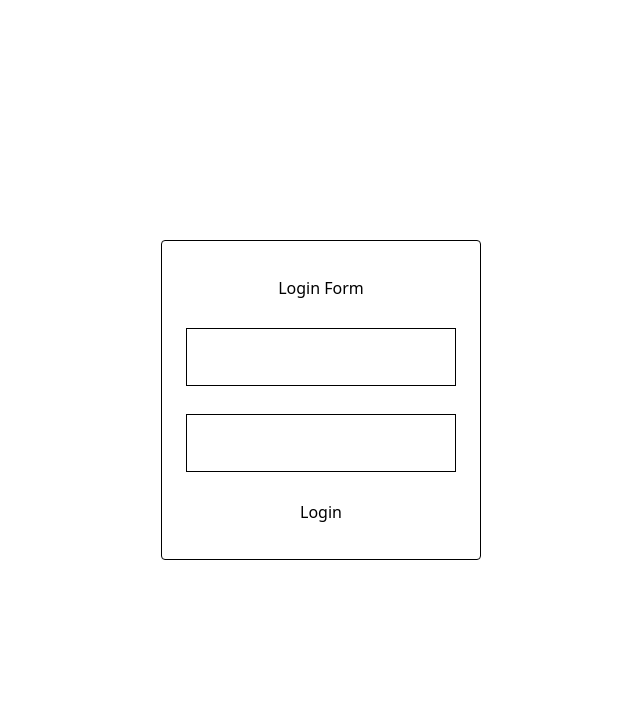
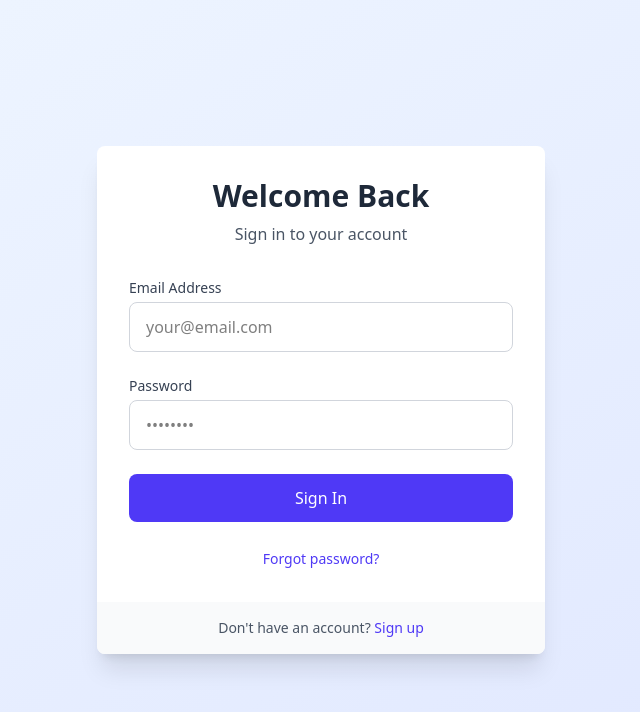
Before and after one commit to DILANTHA9590/paws_care_frontend, a React (Vite) app: page /login in a window 1280 px wide. Shown: the top 712 px of the page, without its empty margins (319-959 px from the left). Built offline with nearby package versions, Linux system fonts and the light colour scheme.

Commit message:
enhance login form css✅🎨

```diff
--- a/src/LoginForm.jsx
+++ b/src/LoginForm.jsx
@@ -53,33 +53,83 @@ export default function LoginForm() {
   };
 
   return (
-    <>
-      <div className="h-screen flex justify-center items-center">
-        <div className="sm:w-[25%]">
-          <form onSubmit={handleLogin}>
-            <div className="flex flex-col gap-y-7 border p-6 rounded h-[40vh] justify-center">
-              <h1 className="text-center">Login Form</h1>
+    <div className="min-h-screen bg-gradient-to-br from-blue-50 to-indigo-100 flex items-center justify-center p-4">
+      <div className="w-full max-w-md">
+        <div className="bg-white rounded-lg shadow-xl overflow-hidden">
+          <div className="p-8">
+            <div className="text-center mb-8">
+              <h1 className="text-3xl font-bold text-gray-800">Welcome Back</h1>
+              <p className="text-gray-600 mt-2">Sign in to your account</p>
+            </div>
+
+            <form onSubmit={handleLogin} className="space-y-6">
+              <div>
+                <label
+                  htmlFor="email"
+                  className="block text-sm font-medium text-gray-700 mb-1"
+                >
+                  Email Address
+                </label>
                 <input
                   type="email"
+                  id="email"
                   value={email}
-                className="border p-4"
                   onChange={(e) => setEmail(e.target.value)}
+                  className="w-full px-4 py-3 rounded-lg border border-gray-300 focus:ring-2 focus:ring-indigo-500 focus:border-indigo-500 transition duration-200"
+                  placeholder="your@email.com"
                   required
                 />
+              </div>
+
+              <div>
+                <label
+                  htmlFor="password"
+                  className="block text-sm font-medium text-gray-700 mb-1"
+                >
+                  Password
+                </label>
                 <input
                   type="password"
+                  id="password"
                   value={password}
-                onChange={(e) => setPassword(e.target.value)} // මෙතන password line එකේ typing error එකක් තිබ්බා
-                className="border p-4"
+                  onChange={(e) => setPassword(e.target.value)}
+                  className="w-full px-4 py-3 rounded-lg border border-gray-300 focus:ring-2 focus:ring-indigo-500 focus:border-indigo-500 transition duration-200"
+                  placeholder="••••••••"
                   required
                 />
-              <button type="submit" className="block">
-                Login
+              </div>
+
+              <button
+                type="submit"
+                className="w-full bg-indigo-600 hover:bg-indigo-700 text-white font-medium py-3 px-4 rounded-lg transition duration-200 transform hover:scale-[1.01]"
+              >
+                Sign In
               </button>
-            </div>
             </form>
+
+            <div className="mt-6 text-center">
+              <a
+                href="#"
+                className="text-sm text-indigo-600 hover:text-indigo-500 font-medium"
+              >
+                Forgot password?
+              </a>
             </div>
           </div>
-    </>
+
+          <div className="bg-gray-50 px-8 py-4 text-center">
+            <p className="text-gray-600 text-sm">
+              Don't have an account?{" "}
+              <a
+                href="#"
+                className="text-indigo-600 hover:text-indigo-500 font-medium"
+              >
+                Sign up
+              </a>
+            </p>
+          </div>
+        </div>
+      </div>
+    </div>
   );
 }
```
Lines whose indentation alone changed are shown as unchanged.
